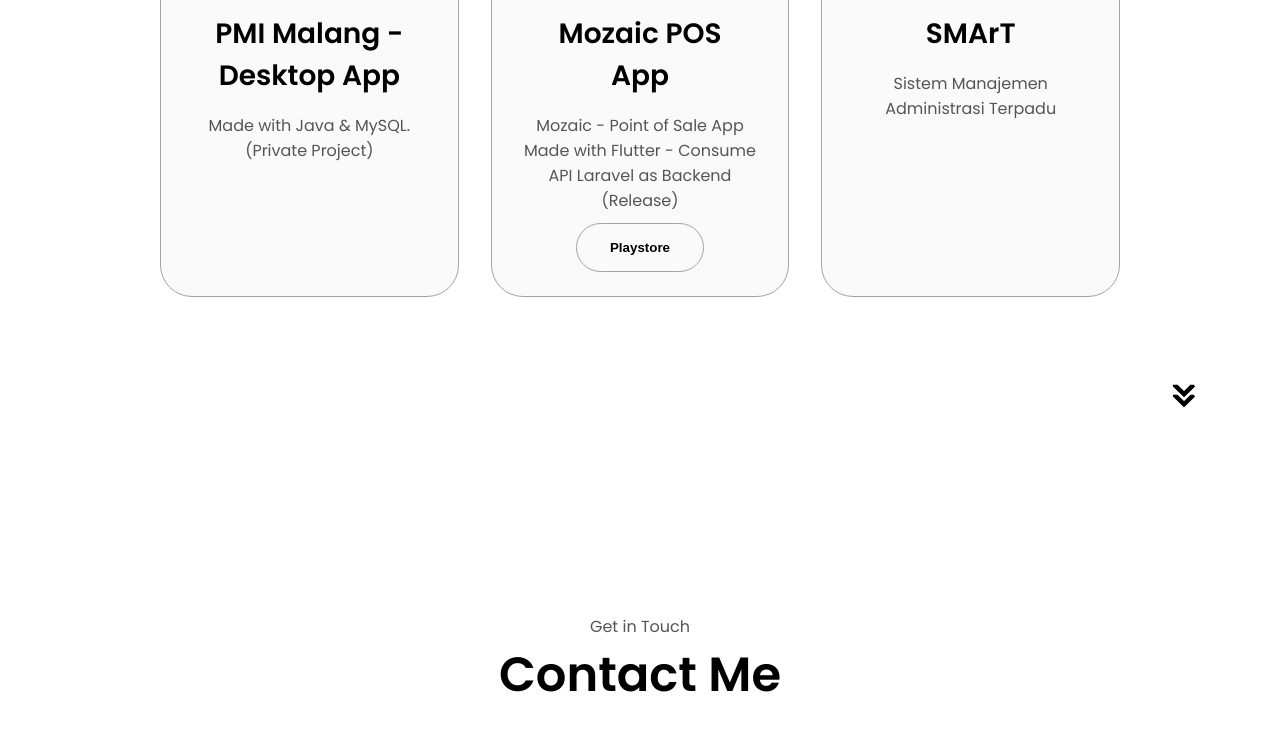
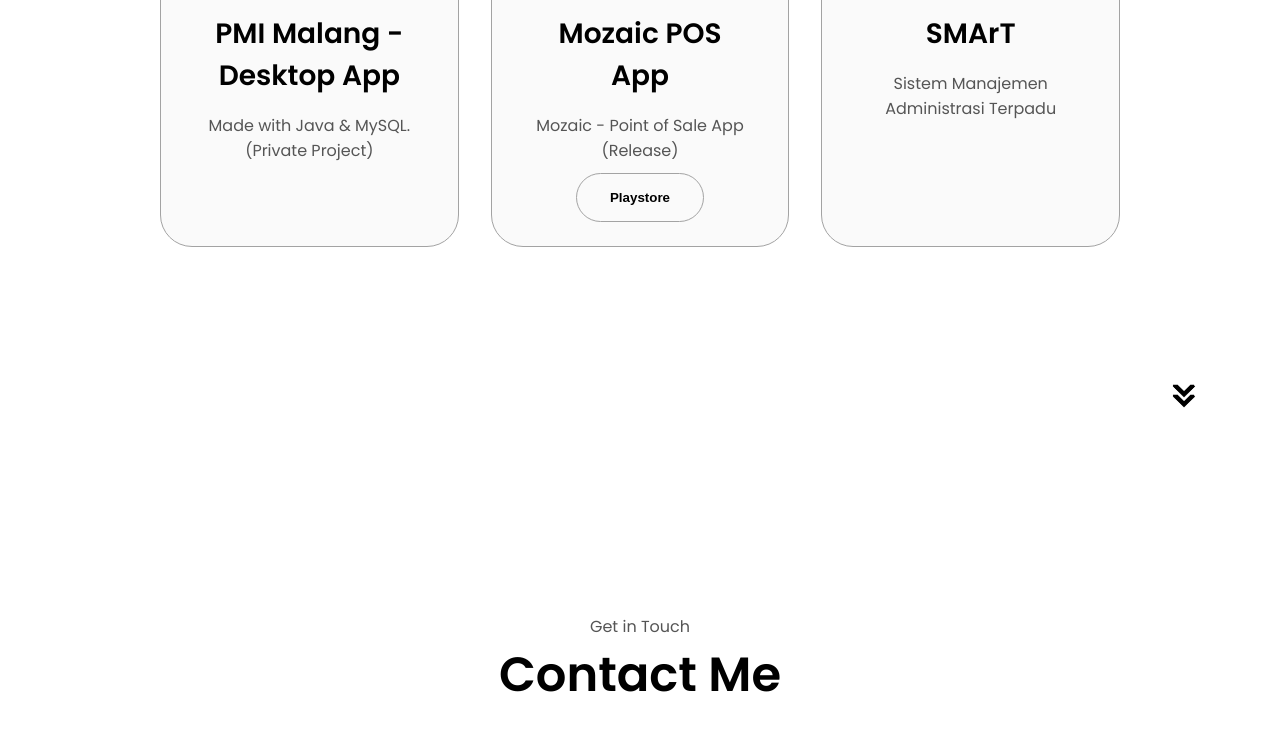
Before and after one commit to vinsensiusarko/vinsensiusarko-portfolio, a plain HTML site: page public/index.html in a window 1280 px wide. Shown: the part 4284-5024 px from the top of the page. Drawn offline with Linux system fonts and the light colour scheme.

```diff
--- a/public/index.html
+++ b/public/index.html
@@ -457,7 +457,7 @@
               />
             </div>
             <h2 class="experience-sub-title project-title">Mozaic POS App</h2>
-            <p style="padding-bottom: 10px;">Mozaic - Point of Sale App Made with Flutter - Consume API Laravel as Backend <br>(Release)</p>
+            <p style="padding-bottom: 10px;">Mozaic - Point of Sale App <br>(Release)</p>
             <div class="btn-container">
               <button
                 class="btn btn-color-2 project-btn"
```
